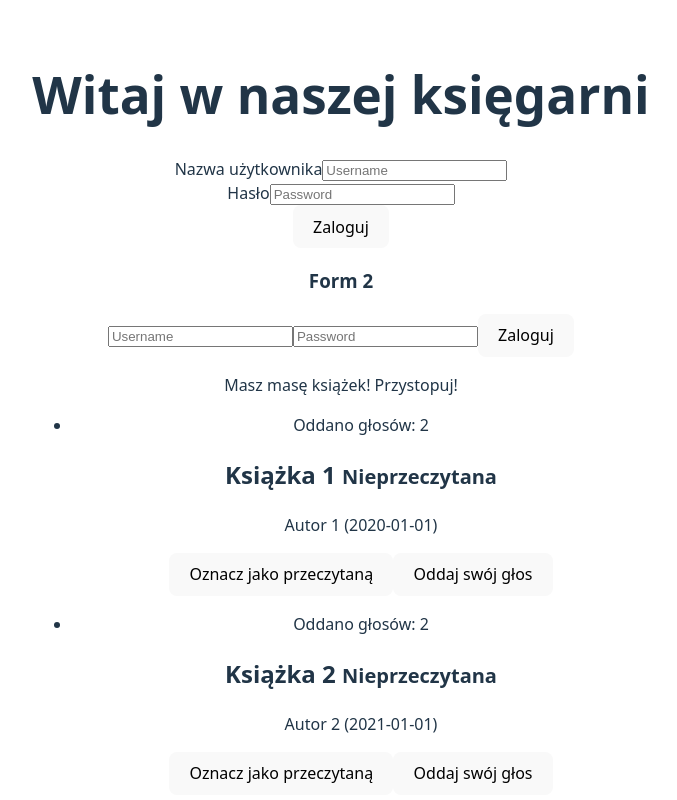
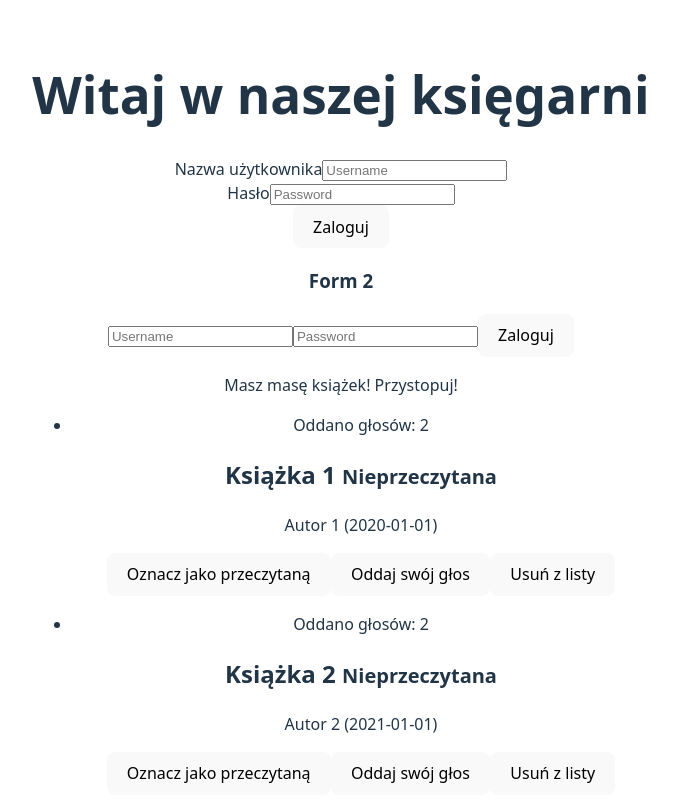
Before and after one commit to matwjablonski/react-apt-0226, a React (Vite) app in the folder my-app/: page / in a window 1280 px wide. Shown: the top 800 px of the page, without its empty margins (299-976 px from the left). Built offline with nearby package versions, Linux system fonts and the light colour scheme.

Commit message:
removal book

```diff
--- a/my-app/src/components/Book/Book.tsx
+++ b/my-app/src/components/Book/Book.tsx
@@ -3,13 +3,15 @@ import { type Book as BookType } from '../../App';
 
 // przykład z użyciem całego obiektu jako propsa
 type BookProps = {
-    book: Omit<BookType, 'id'>;
+    // book: Omit<BookType, 'id'>;
+    book: BookType;
+    removeBookAction?(id: number): void;
 };
 
 // przykład z użyciem destrukturyzacji
 // type BookProps = Omit<BookType, 'id'>;
 
-export const Book = ({ book: { name, author, publicationDate } }: BookProps) => {
+export const Book = ({ book: { name, author, publicationDate, id }, removeBookAction }: BookProps) => {
     const [isBookRead, setIsBookRead] = useState(false);
     const [votes, setVotes] = useState(() => {
         return Math.floor(author.length * 2 / 5);
@@ -29,6 +31,7 @@ export const Book = ({ book: { name, author, publicationDate } }: BookProps) =>
                 {isBookRead ? 'Oznacz jako nieprzeczytaną' : 'Oznacz jako przeczytaną'}
             </button>
             <button onClick={handleVote}>Oddaj swój głos</button>
+            <button onClick={() => removeBookAction && removeBookAction(id)}>Usuń z listy</button>
         </div>
     )
 }
--- a/my-app/src/components/Books/Books.tsx
+++ b/my-app/src/components/Books/Books.tsx
@@ -8,6 +8,7 @@ type BooksProps = {
 
 export const Books = ({ items }: BooksProps) => {
     const [notEnoughBooks, setNotEnoughBooks] = useState(false);
+    const [booksToRender, setBooksToRender] = useState(items);
     // const listRef = useRef<HTMLUListElement>(null);
 
     // useEffect(() => {
@@ -30,17 +31,29 @@ export const Books = ({ items }: BooksProps) => {
         }
     }
 
+    const handleRemoveBook = (id: number) => {
+        console.log("Usuwamy książkę o id:", id);
+        // const updatedBooks = booksToRender.filter((book) => book.id !== id);
+        // setBooksToRender(updatedBooks);
+
+        setBooksToRender((prevBooks) => {
+            const updatedBooks = prevBooks.filter((book) => book.id !== id);
+            setNotEnoughBooks(updatedBooks.length < 3);
+            return updatedBooks;
+        });
+    }
+
     useEffect(() => {
-        document.title = `Masz ${items.length} książek!`;
-    }, [ items.length ]);
+        document.title = `Masz ${booksToRender.length} książek!`;
+    }, [booksToRender.length]);
 
     return (
         <div>
             {notEnoughBooks ? <p>Za mało książek. Zbieraj dalej!</p> : <p>Masz masę książek! Przystopuj!</p>}
             <ul ref={handleListRefAction}>
-                {items.map((item) => (
+                {booksToRender.map((item) => (
                     <li key={item.id}>
-                        <Book book={item} />
+                        <Book book={item} removeBookAction={handleRemoveBook} />
                     </li>
                 ))}
             </ul>
```
